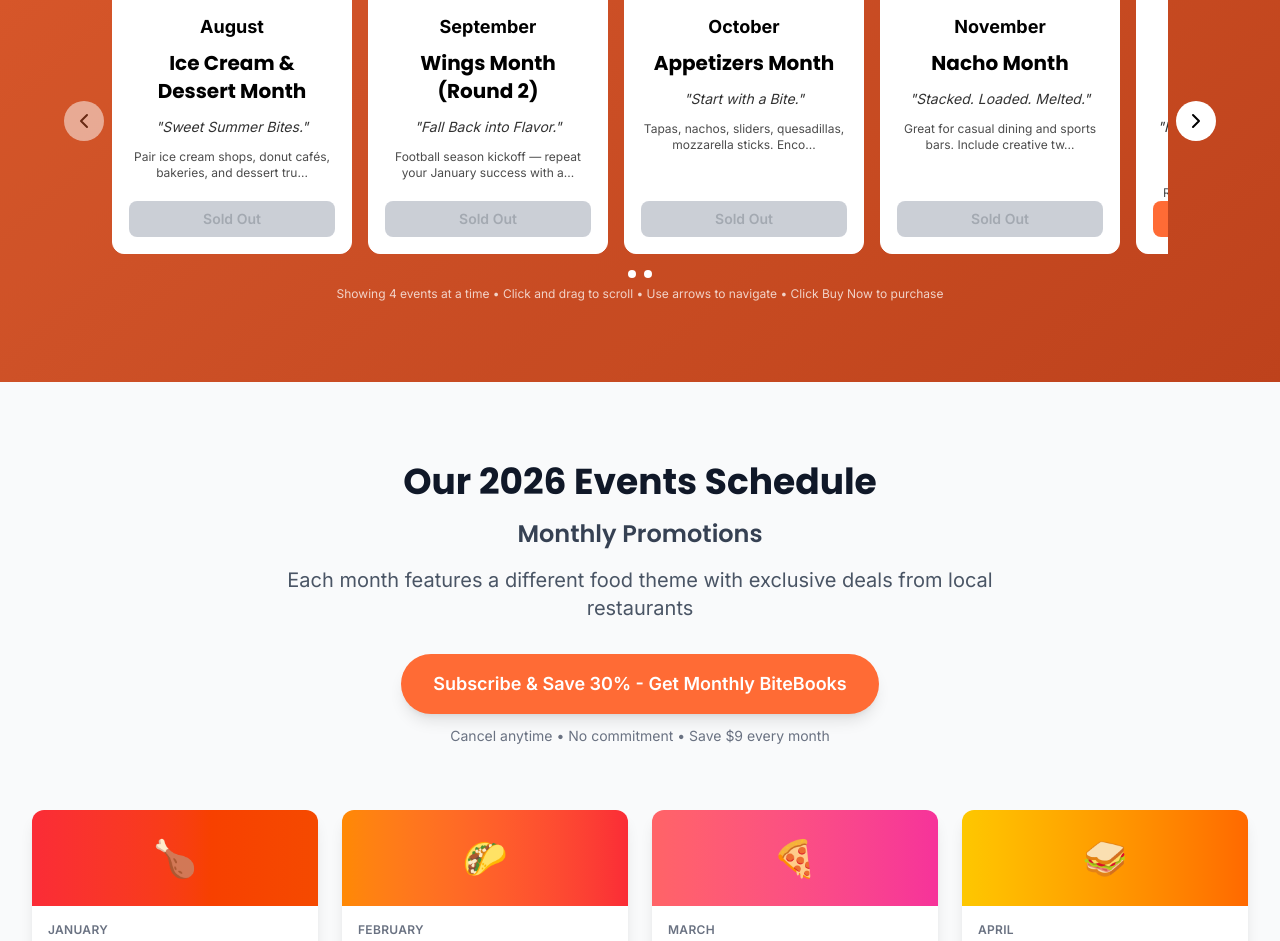
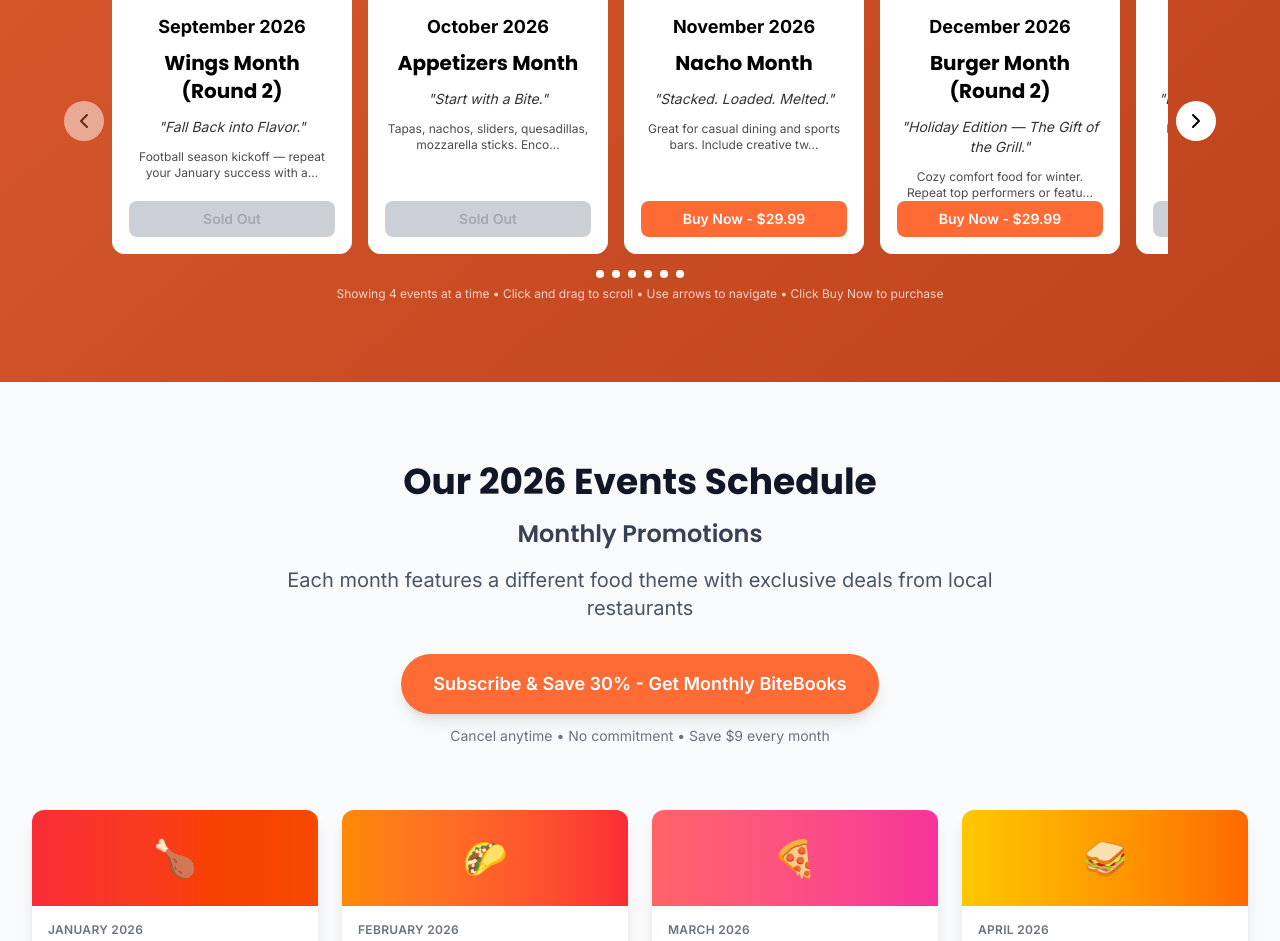
Before and after one commit to JuiceFactory22/bitebook_website, a Next.js app: page / in a window 1280 px wide. Shown: the part 771-1712 px from the top of the page. Built offline with nearby package versions, Linux system fonts and the light colour scheme.

Commit message:
Make carousel dynamic: show previous 2 months, current month, next 6 months. Auto-mark previous months as SOLD OUT based on current date

```diff
--- a/src/app/page.tsx
+++ b/src/app/page.tsx
@@ -1,11 +1,14 @@
+'use client';
+
 import { Clock, MapPin, Star, Utensils } from "lucide-react";
 import EventsCarousel from "@/components/EventsCarousel";
 import TrackingButton from "@/components/TrackingButton";
+import { useMemo } from "react";
 
-export default function Home() {
+// Monthly promotions for 2026
 const monthlyPromotions = [
     {
-      month: "January",
+      month: "January 2026",
       theme: "Wings Month",
       tagline: "Kick Off the Year with Heat.",
       description: "Perfect for bars, breweries, and sports grills. Tie into football playoffs or Super Bowl promos.",
@@ -13,7 +16,7 @@ export default function Home() {
       icon: "🍗"
     },
     {
-      month: "February",
+      month: "February 2026",
       theme: "Taco Month",
       tagline: "Love at First Bite.",
       description: "Works with Valentine's tie-ins — 'Taco 'bout love.' Feature street tacos, taquerias, and Mexican cantinas.",
@@ -21,7 +24,7 @@ export default function Home() {
       icon: "🌮"
     },
     {
-      month: "March",
+      month: "March 2026",
       theme: "Pizza Month",
       tagline: "In Crust We Trust.",
       description: "Celebrate National Pizza Day (Mar 9). Include local pizzerias, breweries, and family spots.",
@@ -29,7 +32,7 @@ export default function Home() {
       icon: "🍕"
     },
     {
-      month: "April",
+      month: "April 2026",
       theme: "Breakfast Sandwich Month",
       tagline: "Rise & Bite.",
       description: "Partner with coffee shops and cafés. Feature breakfast burritos, croissant sandwiches, and biscuit specials.",
@@ -37,7 +40,7 @@ export default function Home() {
       icon: "🥪"
     },
     {
-      month: "May",
+      month: "May 2026",
       theme: "Burger Month",
       tagline: "Build the Perfect Bite.",
       description: "National Burger Month — ideal time for contests or polls ('Best Burger in Town').",
@@ -45,7 +48,7 @@ export default function Home() {
       icon: "🍔"
     },
     {
-      month: "June",
+      month: "June 2026",
       theme: "BBQ Month",
       tagline: "Smokin' Deals All Month Long.",
       description: "Kick off summer with ribs, brisket, pulled pork, and grilled chicken. Feature BBQ joints and food trucks.",
@@ -53,7 +56,7 @@ export default function Home() {
       icon: "🔥"
     },
     {
-      month: "July",
+      month: "July 2026",
       theme: "Fried Chicken Month",
       tagline: "Crispy. Juicy. Legendary.",
       description: "Peak picnic season — highlight fried chicken sandwiches, tenders, and Korean fried chicken spots.",
@@ -61,7 +64,7 @@ export default function Home() {
       icon: "🍗"
     },
     {
-      month: "August",
+      month: "August 2026",
       theme: "Ice Cream & Dessert Month",
       tagline: "Sweet Summer Bites.",
       description: "Pair ice cream shops, donut cafés, bakeries, and dessert trucks. Great for families and social media engagement.",
@@ -69,7 +72,7 @@ export default function Home() {
       icon: "🍦"
     },
     {
-      month: "September",
+      month: "September 2026",
       theme: "Wings Month (Round 2)",
       tagline: "Fall Back into Flavor.",
       description: "Football season kickoff — repeat your January success with a new slate of wing joints. Consider spicy challenges.",
@@ -77,7 +80,7 @@ export default function Home() {
       icon: "🍗"
     },
     {
-      month: "October",
+      month: "October 2026",
       theme: "Appetizers Month",
       tagline: "Start with a Bite.",
       description: "Tapas, nachos, sliders, quesadillas, mozzarella sticks. Encourage sharing and date-night promos.",
@@ -85,7 +88,7 @@ export default function Home() {
       icon: "🍤"
     },
     {
-      month: "November",
+      month: "November 2026",
       theme: "Nacho Month",
       tagline: "Stacked. Loaded. Melted.",
       description: "Great for casual dining and sports bars. Include creative twists: BBQ nachos, breakfast nachos, etc.",
@@ -93,7 +96,7 @@ export default function Home() {
       icon: "🧀"
     },
     {
-          month: "December",
+      month: "December 2026",
       theme: "Burger Month (Round 2)",
       tagline: "Holiday Edition — The Gift of the Grill.",
       description: "Cozy comfort food for winter. Repeat top performers or feature new premium burger collabs.",
@@ -101,6 +104,49 @@ export default function Home() {
       icon: "🍔"
     }
   ];
+
+export default function Home() {
+  // Calculate carousel events dynamically based on current date
+  // Shows: previous 2 months, current month, next 6 months (total 9 events)
+  const carouselEvents = useMemo(() => {
+    const now = new Date();
+    const currentMonth = now.getMonth(); // 0-11 (0 = January)
+
+    // All events are for 2026, so use current month index directly
+    const currentMonthIndex = currentMonth;
+
+    // Calculate indices: previous 2 months, current month, next 6 months (total 9 events)
+    const startIndex = currentMonthIndex - 2;
+    const endIndex = currentMonthIndex + 6; // current + 6 next = 7 total from current
+
+    // Get the events for the carousel (wrapping around if needed)
+    const events = [];
+    for (let i = startIndex; i <= endIndex; i++) {
+      let adjustedIndex = i;
+      // Handle wrapping for negative indices (previous year months)
+      if (adjustedIndex < 0) {
+        adjustedIndex = 12 + adjustedIndex; // Wrap to end of previous year
+      }
+      // Handle wrapping for indices beyond array length (next year months)
+      if (adjustedIndex >= monthlyPromotions.length) {
+        adjustedIndex = adjustedIndex - 12; // Wrap to beginning of next year
+      }
+      events.push(monthlyPromotions[adjustedIndex]);
+    }
+
+    // Separate into past (first 2), current (1), and upcoming (next 6)
+    const pastEvents = events.slice(0, 2);
+    const currentEvent = events.slice(2, 3);
+    const upcomingEvents = events.slice(3, 9);
+
+    return {
+      pastEvents,
+      currentEvent,
+      upcomingEvents,
+      allCarouselEvents: events,
+      currentMonthIndex
+    };
+  }, []);
 
   const features = [
     {
@@ -194,9 +240,9 @@ export default function Home() {
           </div>
           {/* Events Timeline */}
           <EventsCarousel
-            pastEvents={monthlyPromotions.slice(7, 10)} // 3 previous months (August, September, October)
-            upcomingEvents={monthlyPromotions.slice(10, 12)} // 2 upcoming months (November, December)
-            currentMonth={9} // October (0-indexed)
+            pastEvents={carouselEvents.pastEvents}
+            upcomingEvents={[...carouselEvents.currentEvent, ...carouselEvents.upcomingEvents]}
+            currentMonth={carouselEvents.currentMonthIndex}
           />
         </div>
       </section>
--- a/src/components/EventsCarousel.tsx
+++ b/src/components/EventsCarousel.tsx
@@ -29,20 +29,24 @@ export default function EventsCarousel({ pastEvents, upcomingEvents, currentMont
   const maxIndex = Math.max(0, allEvents.length - 4); // Show 4 at a time
 
   // Helper function to determine if an event should be marked as SOLD OUT
+  // All previous months (before current month) are marked as sold out
   const isEventSoldOut = (event: Event) => {
     const monthNames = [
       'January', 'February', 'March', 'April', 'May', 'June',
       'July', 'August', 'September', 'October', 'November', 'December'
     ];
 
-    // Check if it's a 2026 event (all should be available)
-    if (event.month.includes('2026')) {
-      return false;
-    }
+    const now = new Date();
+    const currentMonth = now.getMonth(); // 0-11 (0 = January)
 
-    // For 2025 events, mark November and earlier as sold out
-    const eventMonthIndex = monthNames.indexOf(event.month);
-    return eventMonthIndex <= 10; // November is index 10, so November and earlier are sold out
+    // Parse the event month string (e.g., "January 2026" or "January")
+    const eventMonthParts = event.month.split(' ');
+    const eventMonthName = eventMonthParts[0];
+    const eventMonthIndex = monthNames.indexOf(eventMonthName);
+
+    // An event is sold out if its month index is before the current month
+    // This works regardless of year - previous months are always sold out
+    return eventMonthIndex < currentMonth;
   };
 
   // Drag functionality
```
Lines whose indentation alone changed are shown as unchanged.
